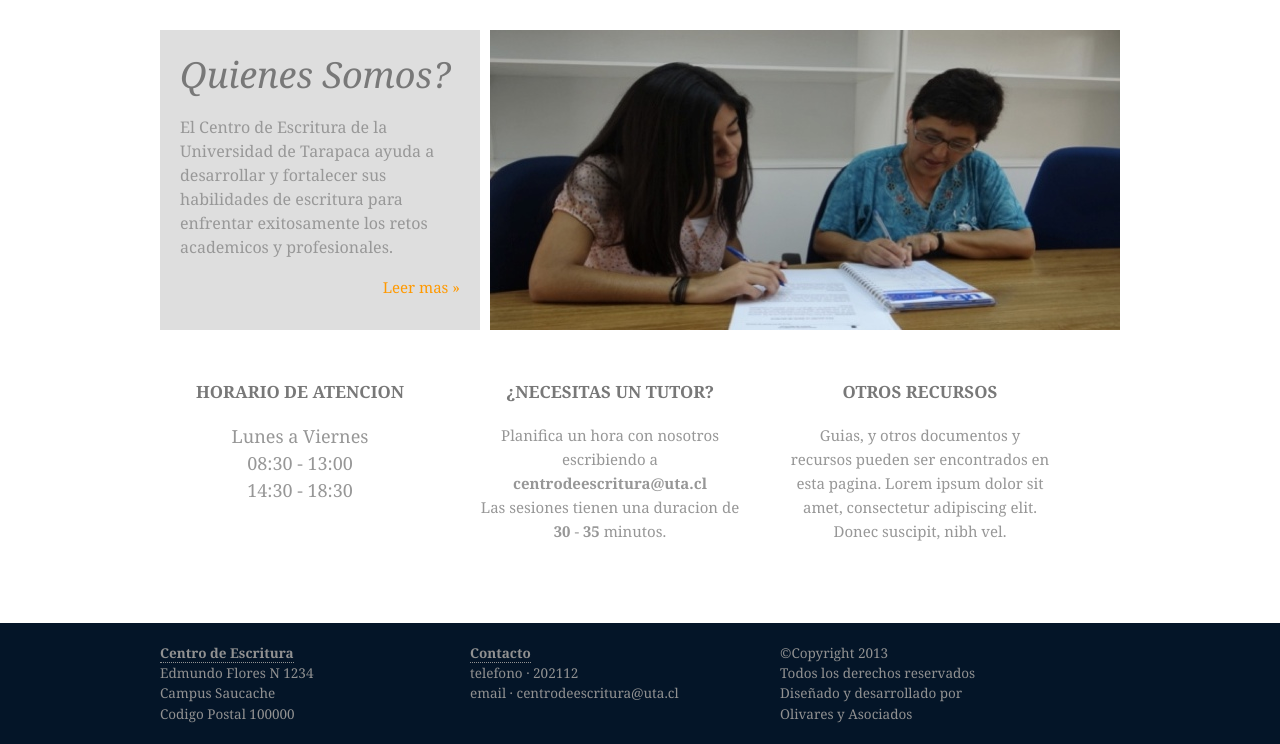
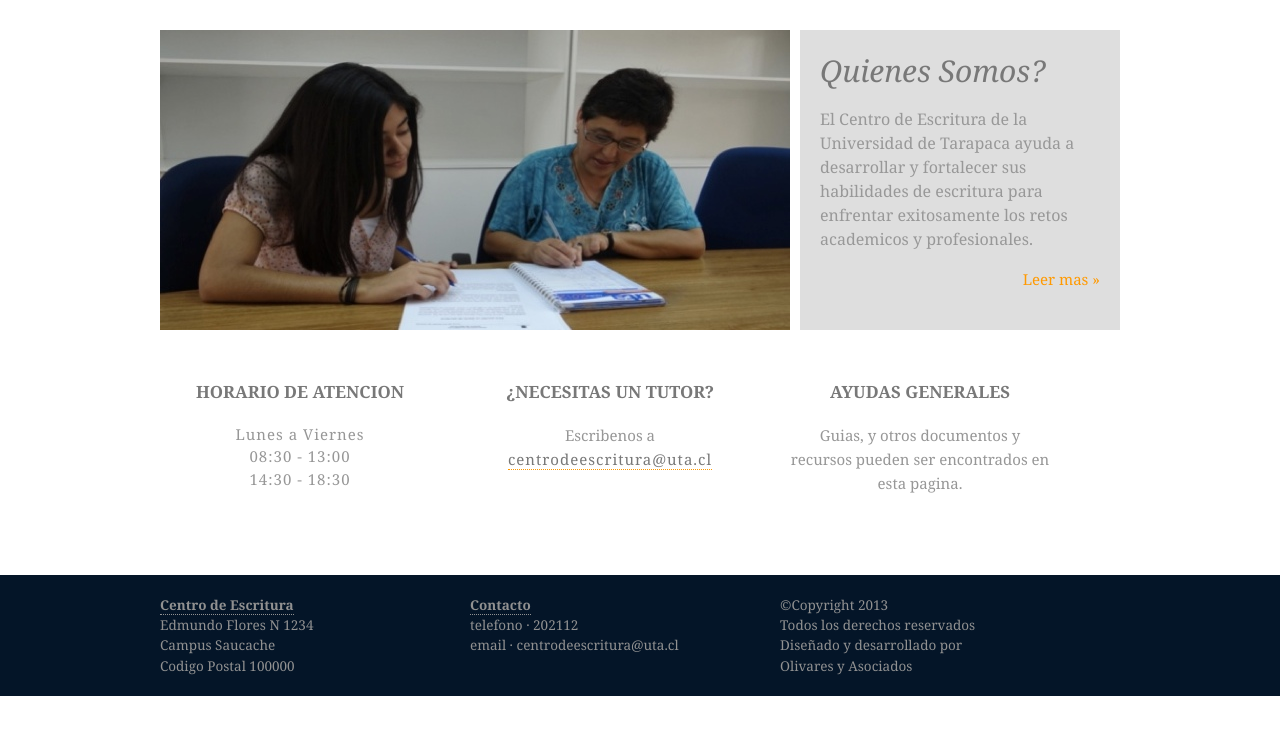
Before and after one commit to zeeberry/CDE-UTA, a Flask app: page / in a window 1280 px wide. Shown: the part 121-865 px from the top of the page. After the commit the page ends 817 px from the top, so only its background shows below. Run offline with Flask 2, Linux system fonts and the light colour scheme.

Commit message:
figcaption moved. Minor formatting changes and additions to aboutus

```diff
--- a/static/css/style.css
+++ b/static/css/style.css
@@ -135,10 +135,10 @@ hr.faded {
 
 #container #slider{}
 #container #slider figure{}
-#container #slider figure img{float:right; width:630px; height:300px;}
-#container #slider figure figcaption{display:block; float:left; width:280px; height:260px; padding:20px; overflow:hidden; color:#989898; background-color:#DEDEDE; line-height:1.6em;}
+#container #slider figure img{float:left; width:630px; height:300px;}
+#container #slider figure figcaption{display:block; float:right; width:280px; height:260px; padding:20px; overflow:hidden; color:#989898; background-color:#DEDEDE; line-height:1.6em;}
 #container #slider figure figcaption a{color:#FF9900; background-color:#DEDEDE;}
-#container #slider figure h2{font-size:36px; font-weight:normal; font-style:italic; text-transform:none; color:#787878;}
+#container #slider figure h2{font-size:30px; font-weight:normal; font-style:italic; text-transform:none; color:#787878;}
 #container #slider figure p{font-size:16px;}
 #container #slider figure footer{}
 
@@ -152,7 +152,9 @@ hr.faded {
 #container #homepage #services article p{margin:0; padding:5px 10px 0 10px; text-align: center;}
 #container #homepage #services article img{float:left; width:80px; height:80px; margin:0 10px 10px 0; padding:4px; border:1px solid #DEDEDE;}
 #container #homepage #services article footer{margin:10px 0 0 0;}
-#container #homepage #services article .lead{line-height: 1.5;font-size: 18px;}
+#container #homepage #services article p.lead{line-height: 1.5;font-size: 18px; letter-spacing: 1px; font-size: 1em; font-weight: lighter;}
+#container #homepage #services article.one_third strong {letter-spacing: 1px; font-size: 1em; font-weight: lighter; color: #787878; border-bottom: 1px dotted #FF9900; }
+
 
 #container #homepage #latest{}
 #container #homepage #latest article{}
@@ -169,14 +171,16 @@ hr.faded {
 #container #about #services article{}
 #container #about #services article h2{margin-bottom:15px; color:#787878; text-align: center; font-size:36px; font-weight:normal; font-style:italic; text-transform:none;}
 #container #about #services article h3{font-size:1em; margin: 15px 0px; text-align: left;}
+#container #about #services article.one_third h3{font-size:1em; margin: 15px 0px; text-align: center;}
 #container #about #services article p{margin:0; padding:5px 10px 0 10px; text-align: left; text-indent:50px;}
 #container #about #services article footer{margin:10px 0 0 0;}
-#container #about #services article .lead{line-height: 1.5;font-size: 18px;}
+#container #about #services article a{color:#919191;border-bottom:1px dotted #FF9900}
+#container #about #services article.lead{line-height: 1.5;font-size: 18px;}
 
 #container #about #services article figure{}
 #container #about #services article figure figcaption{display:block; float:right; width:160px; height:30px; padding:20px; margin-bottom: 10px; overflow:hidden; color:#989898; background-color:#DEDEDE; line-height:1.6em;}
 #container #about #services article figure p{padding:0px;}
-#container #about #services article figure img{float:left; width:60px; height:60px; margin:0 10px 10px 0; padding:4px; border:1px solid #DEDEDE;}
+#container #about #services article figure img{float:left; width:60px; height:60px; margin:0 10px 10px 0; padding:4px; border:1px dotted #FF9900;}
 /*----------------------------------------------Footer-------------------------------------*/
 
 #footer{padding:20px 0; font-size:0.9em; font-weight: lighter; line-height: 150%;}
--- a/templates/index.html
+++ b/templates/index.html
@@ -2,12 +2,13 @@
 {% block content %}
     <!-- Slider -->
     <section id="slider" class="clear">
-      <figure><img src="{{ url_for('static', filename='img/slide1.jpg') }}" alt="">
+      <figure>
         <figcaption>
           <h2>Quienes Somos?</h2>
           <p>El Centro de Escritura de la Universidad de Tarapaca ayuda a desarrollar y fortalecer sus habilidades de escritura para enfrentar exitosamente los retos academicos y profesionales.</p>
           <footer class="more"><a href="#">Leer mas &raquo;</a></footer>
         </figcaption>
+        <img src="{{ url_for('static', filename='img/slide1.jpg') }}" alt="">
       </figure>
     </section>
     <!-- main content -->
@@ -25,14 +26,14 @@
         <article class="one_third">
           <h2>&iquest;Necesitas un tutor?</h2>
           <!-- <img src="images/demo/80x80.gif" alt=""> -->
-          <p> Planifica un hora con nosotros escribiendo a<br><strong>centrodeescritura@uta.cl</strong><br> Las sesiones tienen una duracion de <strong>30</strong> - <strong>35</strong> minutos.</p>
+          <p> Escribenos a<br><strong>centrodeescritura@uta.cl</strong><br> <!--Cada sesion tienen una duracion de <strong>30</strong> - <strong>35</strong> minutos.</p> -->
           <!-- <footer class="more"><a href="#">Read More &raquo;</a></footer> -->
         </article>
         <!-- article 3 -->
         <article class="one_third lastbox">
-          <h2>Otros Recursos</h2>
+          <h2>Ayudas Generales</h2>
           <!-- <img src="images/demo/80x80.gif" alt=""> -->
-          <p>Guias, y otros documentos y recursos pueden ser encontrados en esta pagina. Lorem ipsum dolor sit amet, consectetur adipiscing elit. Donec suscipit, nibh vel.  </p>
+          <p>Guias, y otros documentos y recursos pueden ser encontrados en esta pagina.   </p>
           <!-- <footer class="more"><a href="#">Read More &raquo;</a></footer> -->
         </article>
       </section>
--- a/templates/nosotros.html
+++ b/templates/nosotros.html
@@ -5,11 +5,15 @@
       <section id="services" class="clear">
         <!-- article 1 -->
         <article class="two_third">
+          <h2>Quienes Somos?</h2>
+      		<hr class="faded">
+      		<h3></h3>
+      		<p>El Centro de Escritura de la Universidad de Tarapaca ayuda a desarrollar y fortalecer sus habilidades de escritura para enfrentar exitosamente los retos academicos y profesionales.</p>
           <h2>Nuestra Mission</h2>
           <hr class="faded" />
           <h3>El Centro de Escritura</h3>
           <!-- <img src="images/demo/80x80.gif" alt=""> -->
-			<p>La Universidad de Tarapacá en la evidencia de que existe a nivel universitario un número de alumnos con capacidades y talentos insospechados para el mundo académico, asume el compromiso de incorporar un nuevo insumo: el Centro de Escritura.</p>
+			<p>La <a>Universidad de Tarapacá</a> en la evidencia de que existe a nivel universitario un número de alumnos con capacidades y talentos insospechados para el mundo académico, asume el compromiso de incorporar un nuevo insumo: el Centro de Escritura.</p>
 			<p>No es un secreto que los docentes solicitan trabajos esperando que sus alumnos cumplan con sus expectativas de logro, mientras que los estudiantes realizan lo que ellos entienden por trabajo escrito, proyectando lo que hicieron en los últimos años de enseñanza media, ignorando que se trata de una metodología de trabajo distinta. Esa es la razón por la cual, en Universidades extranjeras se cuenta con este tipo de apoyo al estudiante, centros de escritura, donde los alumnos aprenden a redactar y estructurar sus trabajos desde primer año, hasta su trabajo de investigación final o tesis de grado.</p>
 
           <h3>Programa de Formación de Tutores y Tutoras de Escritura Académica</h3>
```
Also changed, not shown: 1 other file.
